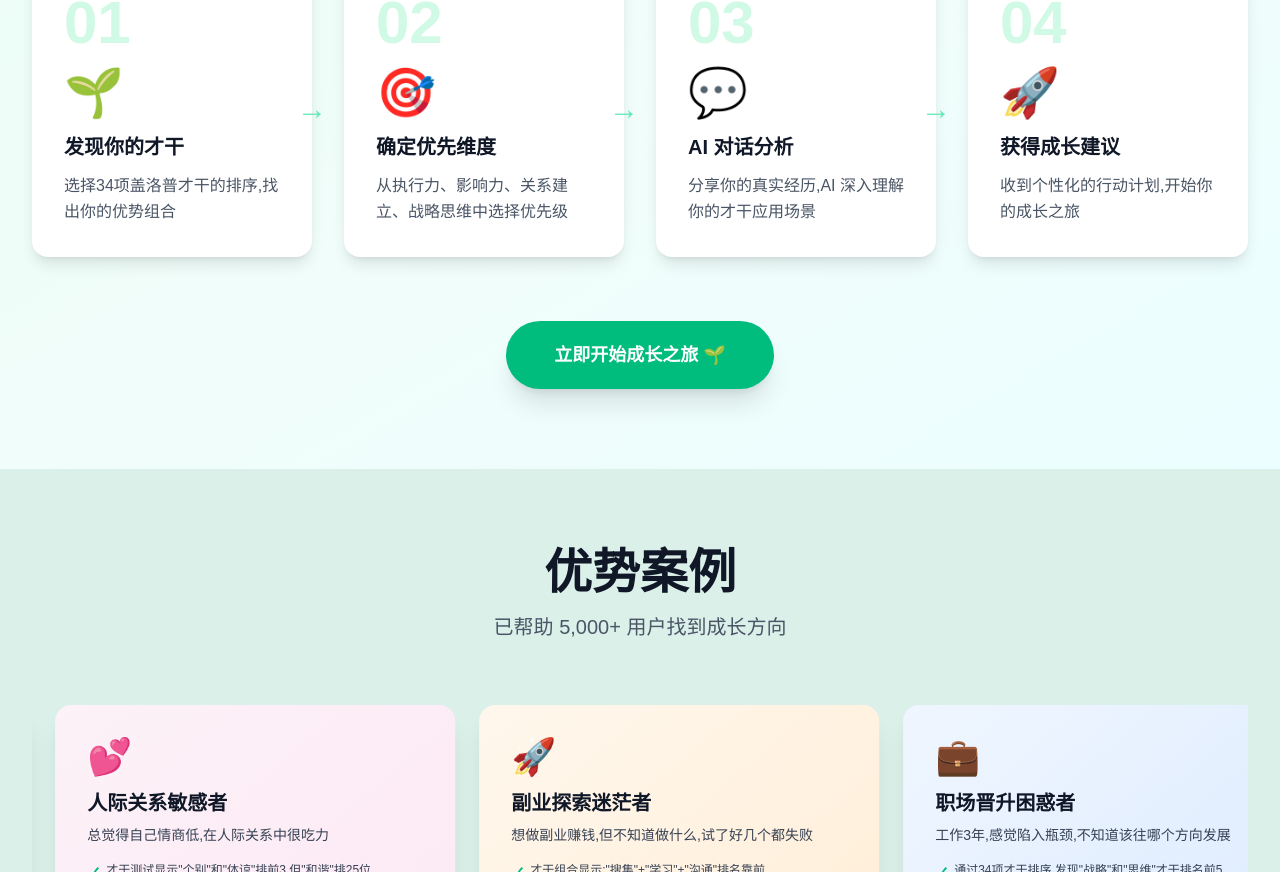
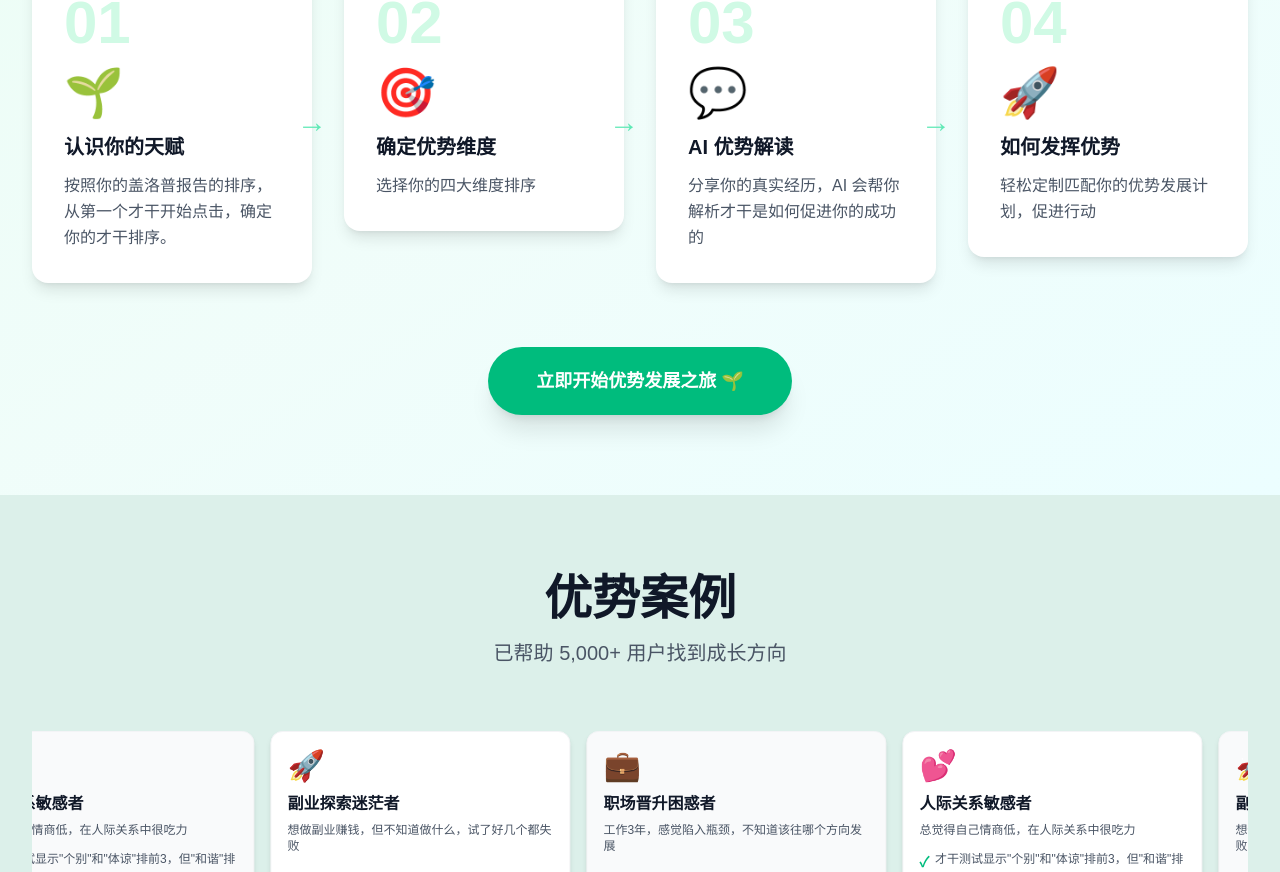
Before and after one commit to nameiduoduo/strength_tree, a Next.js app: page / in a window 1280 px wide. Shown: the part 1928-2800 px from the top of the page. Built offline with nearby package versions, Linux system fonts and the light colour scheme; no server answers.

Commit message:
optimize - landing page content & style

```diff
--- a/app/page.tsx
+++ b/app/page.tsx
@@ -18,85 +18,73 @@ export default function Home() {
       id: 1,
       emoji: '💼',
       title: '职场晋升困惑者',
-      painPoint: '工作3年,感觉陷入瓶颈,不知道该往哪个方向发展',
+      painPoint: '工作3年，感觉陷入瓶颈，不知道该往哪个方向发展',
       changes: [
-        '通过34项才干排序,发现"战略"和"思维"才干排名前5',
+        '通过34项才干排序，发现"战略"和"思维"才干排名前5',
         'AI分析建议往产品规划、业务分析方向发展',
-        '3个月后成功转岗为产品经理,发挥天然优势'
+        '3个月后成功转岗为产品经理，发挥天然优势'
       ],
-      quote: '终于明白为什么我做执行总觉得累,原来我天生适合做规划!',
-      color: 'from-blue-50 to-blue-100',
-      accentColor: 'text-blue-600'
+      quote: '终于明白为什么我做执行总觉得累，原来我天生适合做规划！'
     },
     {
       id: 2,
       emoji: '💕',
       title: '人际关系敏感者',
-      painPoint: '总觉得自己情商低,在人际关系中很吃力',
+      painPoint: '总觉得自己情商低，在人际关系中很吃力',
       changes: [
-        '才干测试显示"个别"和"体谅"排前3,但"和谐"排25位',
-        'AI解读:擅长1对1深度交流,不适合大型社交场合',
-        '调整社交策略:减少无效聚会,专注维护深度关系'
+        '才干测试显示"个别"和"体谅"排前3，但"和谐"排25位',
+        'AI解读：擅长1对1深度交流，不适合大型社交场合',
+        '调整社交策略：减少无效聚会，专注维护深度关系'
       ],
-      quote: '原来不是我不会社交,只是用错了方式。现在轻松多了。',
-      color: 'from-pink-50 to-pink-100',
-      accentColor: 'text-pink-600'
+      quote: '原来不是我不会社交，只是用错了方式，现在轻松多了。'
     },
     {
       id: 3,
       emoji: '🚀',
       title: '副业探索迷茫者',
-      painPoint: '想做副业赚钱,但不知道做什么,试了好几个都失败',
+      painPoint: '想做副业赚钱，但不知道做什么，试了好几个都失败',
       changes: [
-        '才干组合显示:"搜集"+"学习"+"沟通"排名靠前',
-        'AI建议:做知识付费内容创作,整理学习笔记并分享',
-        '2个月启动知识星球,月收入突破5000元'
+        '才干组合显示："搜集"+"学习"+"沟通"排名靠前',
+        'AI建议：做知识付费内容创作，整理学习笔记并分享',
+        '2个月启动知识星球，月收入突破5000元'
       ],
-      quote: '跟着天性走,副业不再是硬扛,而是享受过程。',
-      color: 'from-orange-50 to-orange-100',
-      accentColor: 'text-orange-600'
+      quote: '跟着天性走，副业不再是硬扛，而是享受过程。'
     },
     {
       id: 4,
       emoji: '🎨',
       title: '创意工作倦怠者',
-      painPoint: '做设计5年,越来越没灵感,怀疑自己是不是不适合这行',
+      painPoint: '做设计5年，越来越没灵感，怀疑自己是不是不适合这行',
       changes: [
-        '才干显示"完美"+"理念"排名靠前,但"适应"很低',
-        'AI建议:从快节奏执行转向创意策划和品牌方向',
-        '现在做品牌顾问,每个项目都能深度投入创作'
+        '才干显示"完美"+"理念"排名靠前，但"适应"很低',
+        'AI建议：从快节奏执行转向创意策划和品牌方向',
+        '现在做品牌顾问，每个项目都能深度投入创作'
       ],
-      quote: '不是我没灵感,是我需要更多时间去打磨作品。',
-      color: 'from-purple-50 to-purple-100',
-      accentColor: 'text-purple-600'
+      quote: '不是我没灵感，是我需要更多时间去打磨作品。'
     },
     {
       id: 5,
       emoji: '📚',
       title: '职业转型焦虑者',
-      painPoint: '30岁想转行,但不知道自己除了现在的工作还能做什么',
+      painPoint: '30岁想转行，但不知道自己除了现在的工作还能做什么',
       changes: [
-        '才干组合:"统筹"+"责任"+"纪律"排名前列',
-        'AI分析:适合项目管理、运营类岗位',
-        '成功转型为项目经理,收入和成就感双提升'
+        '才干组合："统筹"+"责任"+"纪律"排名前列',
+        'AI分析：适合项目管理、运营类岗位',
+        '成功转型为项目经理，收入和成就感双提升'
       ],
-      quote: '年龄不是限制,找对方向才是关键。',
-      color: 'from-teal-50 to-teal-100',
-      accentColor: 'text-teal-600'
+      quote: '年龄不是限制，找对方向才是关键。'
     },
     {
       id: 6,
       emoji: '🌟',
       title: '自我认知模糊者',
-      painPoint: '一直在模仿别人的成功路径,但总感觉不对劲',
+      painPoint: '一直在模仿别人的成功路径，但总感觉不对劲',
       changes: [
         '才干测试显示独特的"伯乐"+"个别"组合',
-        'AI建议:发挥识人长处,往HR、教练方向发展',
-        '开始做职业咨询,帮助他人的同时找到自我价值'
+        'AI建议：发挥识人长处，往HR、教练方向发展',
+        '开始做职业咨询，帮助他人的同时找到自我价值'
       ],
-      quote: '停止模仿,做自己,反而走得更顺。',
-      color: 'from-yellow-50 to-yellow-100',
-      accentColor: 'text-yellow-600'
+      quote: '停止模仿，做自己，反而走得更顺。'
     }
   ]
 
@@ -108,58 +96,58 @@ export default function Home() {
     {
       icon: '🎯',
       title: '精准定位天赋',
-      description: '基于盖洛普34项才干理论,科学识别你的独特优势组合'
+      description: '基于盖洛普34项才干理论，科学识别你的独特优势组合'
     },
     {
       icon: '🤖',
       title: 'AI 深度解读',
-      description: '结合你的才干排序和真实经历,生成个性化成长建议'
+      description: '结合你的才干排序和真实经历，生成个性化成长建议'
     },
     {
       icon: '📊',
       title: '可视化进度',
-      description: '通过成长树动画,见证每一步的改变和进步'
+      description: '通过成长树动画，见证每一步的改变和进步'
     },
     {
       icon: '💡',
       title: '场景化建议',
-      description: '针对职场、人际、副业等具体场景,提供可执行的行动计划'
+      description: '针对职场、人际、副业等具体场景，提供可执行的行动计划'
     },
     {
       icon: '🔄',
       title: '持续迭代优化',
-      description: '随着你的成长,不断调整和优化成长路径'
+      description: '随着你的成长，不断调整和优化成长路径'
     },
     {
       icon: '🔒',
       title: '数据隐私保护',
-      description: '所有数据本地存储,完全掌控你的个人信息'
+      description: '所有数据本地存储，完全掌控你的个人信息'
     }
   ]
 
   const howItWorks = [
     {
       step: '01',
-      title: '发现你的才干',
-      description: '选择34项盖洛普才干的排序,找出你的优势组合',
+      title: '认识你的天赋',
+      description: '按照你的盖洛普报告的排序，从第一个才干开始点击，确定你的才干排序。',
       icon: '🌱'
     },
     {
       step: '02',
-      title: '确定优先维度',
-      description: '从执行力、影响力、关系建立、战略思维中选择优先级',
+      title: '确定优势维度',
+      description: '选择你的四大维度排序',
       icon: '🎯'
     },
     {
       step: '03',
-      title: 'AI 对话分析',
-      description: '分享你的真实经历,AI 深入理解你的才干应用场景',
+      title: 'AI 优势解读',
+      description: '分享你的真实经历，AI 会帮你解析才干是如何促进你的成功的',
       icon: '💬'
     },
     {
       step: '04',
-      title: '获得成长建议',
-      description: '收到个性化的行动计划,开始你的成长之旅',
+      title: '如何发挥优势',
+      description: '轻松定制匹配你的优势发展计划，促进行动',
       icon: '🚀'
     }
   ]
@@ -297,7 +285,7 @@ export default function Home() {
               onClick={handleStartClick}
               className="px-12 py-5 bg-emerald-500 text-white text-lg rounded-full font-bold hover:bg-emerald-600 transition-all hover:scale-105 shadow-xl hover:shadow-2xl"
             >
-              立即开始成长之旅 🌱
+              立即开始优势发展之旅 🌱
             </button>
           </motion.div>
         </div>
@@ -323,11 +311,11 @@ export default function Home() {
           </motion.div>
 
           {/* 双向滚动轮播 */}
-          <div className="space-y-6">
+          <div className="space-y-4">
             {/* 第一排 - 向左滚动 */}
             <div className="overflow-hidden">
               <motion.div
-                className="flex gap-6"
+                className="flex gap-4"
                 animate={{
                   x: [0, -1200]
                 }}
@@ -341,38 +329,35 @@ export default function Home() {
                 {[...firstRowStories, ...firstRowStories].map((story, index) => (
                   <div
                     key={`row1-${index}`}
-                    className="min-w-[350px] md:min-w-[400px]"
+                    className="min-w-[280px] md:min-w-[300px]"
                   >
-                    <div className={`bg-gradient-to-br ${story.color} rounded-2xl p-6 md:p-8 shadow-xl h-full flex flex-col justify-between`}>
+                    <div className={`${index % 2 === 0 ? 'bg-white' : 'bg-gray-50'} rounded-xl p-4 shadow-md h-full flex flex-col justify-between border border-gray-100`}>
                       {/* 头部 */}
-                      <div className="mb-4">
-                        <div className="text-4xl mb-3">{story.emoji}</div>
-                        <h3 className="text-xl font-bold text-gray-900 mb-2">
+                      <div className="mb-3">
+                        <div className="text-3xl mb-2">{story.emoji}</div>
+                        <h3 className="text-base font-bold text-gray-900 mb-1.5">
                           {story.title}
                         </h3>
-                        <p className="text-gray-700 text-sm font-medium">
+                        <p className="text-gray-600 text-xs">
                           {story.painPoint}
                         </p>
                       </div>
 
                       {/* 改变要点 */}
-                      <div className="mb-4 space-y-2">
+                      <div className="mb-3 space-y-1.5">
                         {story.changes.map((change, i) => (
-                          <div key={i} className="flex items-start gap-2">
-                            <span className="text-emerald-500 font-bold text-base mt-0.5">✓</span>
-                            <p className="text-gray-700 text-xs leading-relaxed">{change}</p>
+                          <div key={i} className="flex items-start gap-1.5">
+                            <span className="text-emerald-500 font-bold text-sm mt-0.5">✓</span>
+                            <p className="text-gray-600 text-xs leading-relaxed">{change}</p>
                           </div>
                         ))}
                       </div>
 
                       {/* 用户引用 */}
-                      <div className="pt-4 border-t border-gray-300">
-                        <div className="flex items-start gap-2">
-                          <span className={`${story.accentColor} text-xl`}>"</span>
-                          <p className={`${story.accentColor} font-semibold italic text-xs`}>
-                            {story.quote}
-                          </p>
-                        </div>
+                      <div className="pt-3 border-t border-gray-200">
+                        <p className="text-gray-700 font-medium italic text-xs">
+                          "{story.quote}"
+                        </p>
                       </div>
                     </div>
                   </div>
@@ -383,7 +368,7 @@ export default function Home() {
             {/* 第二排 - 向右滚动 */}
             <div className="overflow-hidden">
               <motion.div
-                className="flex gap-6"
+                className="flex gap-4"
                 animate={{
                   x: [-1200, 0]
                 }}
@@ -397,38 +382,35 @@ export default function Home() {
                 {[...secondRowStories, ...secondRowStories].map((story, index) => (
                   <div
                     key={`row2-${index}`}
-                    className="min-w-[350px] md:min-w-[400px]"
+                    className="min-w-[280px] md:min-w-[300px]"
                   >
-                    <div className={`bg-gradient-to-br ${story.color} rounded-2xl p-6 md:p-8 shadow-xl h-full flex flex-col justify-between`}>
+                    <div className={`${index % 2 === 0 ? 'bg-white' : 'bg-gray-50'} rounded-xl p-4 shadow-md h-full flex flex-col justify-between border border-gray-100`}>
                       {/* 头部 */}
-                      <div className="mb-4">
-                        <div className="text-4xl mb-3">{story.emoji}</div>
-                        <h3 className="text-xl font-bold text-gray-900 mb-2">
+                      <div className="mb-3">
+                        <div className="text-3xl mb-2">{story.emoji}</div>
+                        <h3 className="text-base font-bold text-gray-900 mb-1.5">
                           {story.title}
                         </h3>
-                        <p className="text-gray-700 text-sm font-medium">
+                        <p className="text-gray-600 text-xs">
                           {story.painPoint}
                         </p>
                       </div>
 
                       {/* 改变要点 */}
-                      <div className="mb-4 space-y-2">
+                      <div className="mb-3 space-y-1.5">
                         {story.changes.map((change, i) => (
-                          <div key={i} className="flex items-start gap-2">
-                            <span className="text-emerald-500 font-bold text-base mt-0.5">✓</span>
-                            <p className="text-gray-700 text-xs leading-relaxed">{change}</p>
+                          <div key={i} className="flex items-start gap-1.5">
+                            <span className="text-emerald-500 font-bold text-sm mt-0.5">✓</span>
+                            <p className="text-gray-600 text-xs leading-relaxed">{change}</p>
                           </div>
                         ))}
                       </div>
 
                       {/* 用户引用 */}
-                      <div className="pt-4 border-t border-gray-300">
-                        <div className="flex items-start gap-2">
-                          <span className={`${story.accentColor} text-xl`}>"</span>
-                          <p className={`${story.accentColor} font-semibold italic text-xs`}>
-                            {story.quote}
-                          </p>
-                        </div>
+                      <div className="pt-3 border-t border-gray-200">
+                        <p className="text-gray-700 font-medium italic text-xs">
+                          "{story.quote}"
+                        </p>
                       </div>
                     </div>
                   </div>
@@ -443,11 +425,10 @@ export default function Home() {
             whileInView={{ opacity: 1, y: 0 }}
             viewport={{ once: true }}
             transition={{ duration: 0.6, delay: 0.4 }}
-            className="mt-16 grid grid-cols-1 md:grid-cols-3 gap-8"
+            className="mt-16 grid grid-cols-1 md:grid-cols-2 gap-12 max-w-3xl mx-auto"
           >
             {[
               { percentage: '85%', description: '找到更适合的职业方向' },
-              { percentage: '73%', description: '平均任务完成进度' },
               { percentage: '92%', description: '表示"更了解自己了"' }
             ].map((stat, i) => (
               <div key={i} className="text-center">
@@ -538,11 +519,8 @@ export default function Home() {
               onClick={handleStartClick}
               className="px-12 py-5 bg-white text-emerald-600 text-lg rounded-full font-bold hover:bg-emerald-50 transition-all hover:scale-105 shadow-2xl"
             >
-              开始你的成长之旅 🌱
+              开始你的优势发展之旅 🌱
             </button>
-            <p className="text-emerald-100 mt-6 text-sm">
-              完全免费 · 无需注册 · 数据本地存储
-            </p>
           </motion.div>
         </div>
       </section>
```
